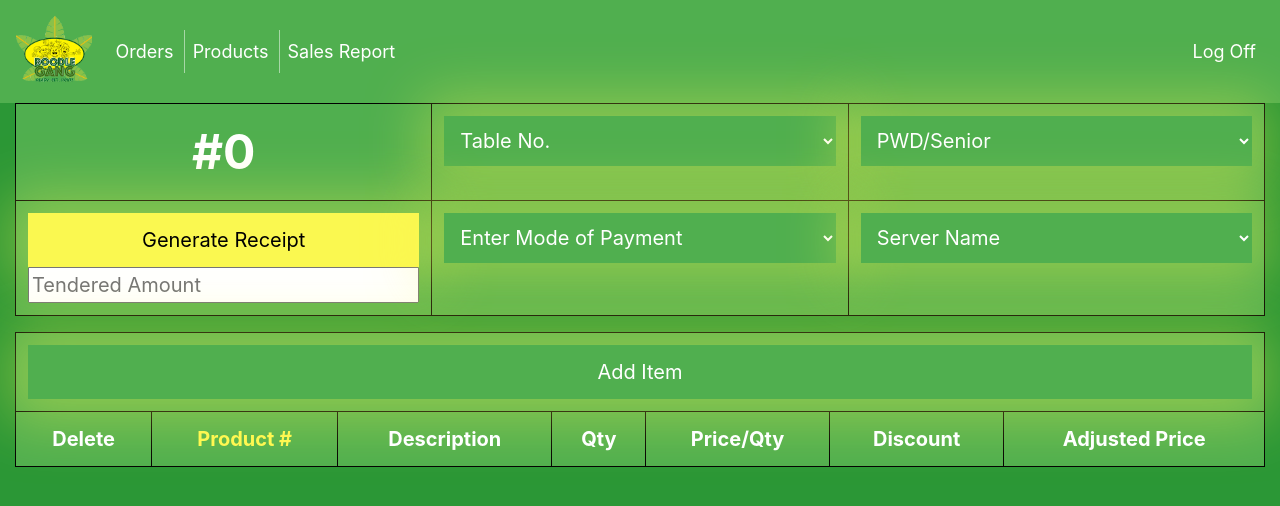
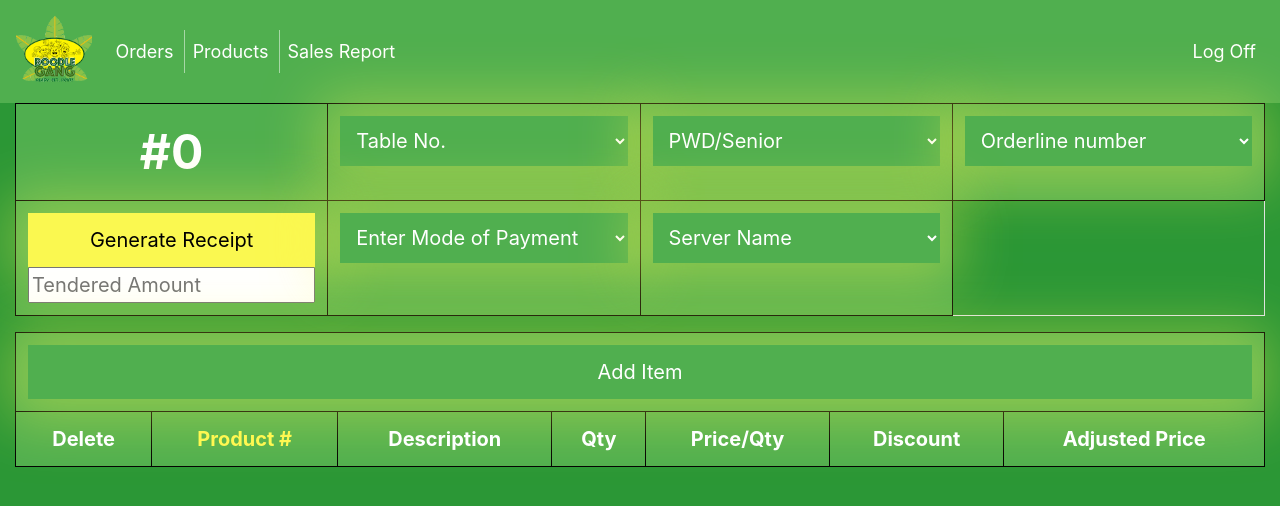
Before and after one commit to isaiahdylan-pascua/San-Isidore-Consulting, a Django app: page /products/Order in a window 1280 px wide. Shown: the top 506 px of the page. Run offline with Django 4.2, Linux system fonts and the light colour scheme; data comes from the database, SQL or seed files in the repository; data that the repository does not hold is empty; some libraries are stand-ins or nearby versions.

Commit message:
progress in exceptions inside order

```diff
--- a/SANISIDORE/products/templates/products/Order.html
+++ b/SANISIDORE/products/templates/products/Order.html
@@ -31,15 +31,20 @@
                     <option value="True">PWD</option>
                   </select>
                 </th>
+                <th>
+                  <select name="ol_no" id="ol_no">
+                    <option value="{{ol_no}}" disabled selected>Orderline number</option>
+                  </select>
+                </th>
             </tr>
             <tr>
               <th>
-                <button class="critical" type="submit" >Generate Receipt</button>
+                <button class="critical" type="submit" id="generatereceipt" disabled>Generate Receipt</button>
                 <br>
-                <input placeholder="Tendered Amount" type="number" name="tendered">
+                <input pattern="[0-9]+" placeholder="Tendered Amount" type="text" name="tendered" id="tendered">
               </th>
               <th>
-                <select name="PO" id="PO" class="form-select form-select-lg mb-3" aria-label=".form-select-lg example">
+                <select name="PO" id="PO">
                   <option value="" disabled selected>Enter Mode of Payment</option>
                   <option value="Cash">Cash</option>
                   <option value="GCASH">GCASH</option>
@@ -133,15 +138,36 @@
     </table>
   </form>
     </div>
+    <script>
+    const Table = document.getElementById("table");
+    const PO = document.getElementById("PO");
+    const PWDS = document.getElementById("pwds");
+    const Server = document.getElementById("server");
+    const Tendered = document.getElementById("tendered");
+    var Orderline = {{ ol_no }};
 
-    <script>
-    // function openForm() {
-    //   document.getElementById("AddItem").style.display = "block";
-    // }
+    console.log(Orderline>0)
 
-    // function closeForm() {
-    //   document.getElementById("AddItem").style.display = "none";
-    // }
+    function checkFormValidity() {
+      if (Table.value && PO.value && PWDS.value && Server.value && Tendered.value && Orderline>0==true)
+      // && Orderline>0==true)
+      // if (Orderline>0)
+      {
+        generatereceipt.disabled = false;
+      }
+      else
+      {
+        generatereceipt.disabled = true;
+      }
+
+    }
+    Table.addEventListener("change", checkFormValidity);
+    PO.addEventListener("change", checkFormValidity);
+    PWDS.addEventListener("change", checkFormValidity);
+    Server.addEventListener("change", checkFormValidity);
+    Tendered.addEventListener("change", checkFormValidity);
+    // Orderline.addEventListener("change", checkFormValidity);
+
 
     function toggle()
     {
@@ -157,4 +183,5 @@
     }
     }
     </script>
-      {% endblock %}
+
+  {% endblock %}
--- a/SANISIDORE/products/templates/products/Salesreport.html
+++ b/SANISIDORE/products/templates/products/Salesreport.html
@@ -49,9 +49,11 @@
             </thead>
           </table>
           <!-- Table for Date configuration -->
+          <h1>
           {% for m in messages %}
           {{m}}
           {% endfor %}
+        </h1>
           <!-- Table for Generated Orders -->
           <table class="table table-bordered">
             <thead>
--- a/SANISIDORE/products/templates/products/index.html
+++ b/SANISIDORE/products/templates/products/index.html
@@ -41,10 +41,10 @@ button {
 }
 h1{
   background-color: #F7C045;
-  color: white;
+  color: black;
   padding: 12px;
   height: 100%;
-  width: 100%;
+  /* width: 100%; */
   border: none;
   font-size: 20px;
   box-shadow: -1px 2px 57px 20px rgba(255,246,81,0.36);
--- a/SANISIDORE/products/views.py
+++ b/SANISIDORE/products/views.py
@@ -46,6 +46,7 @@ def displayProduct(request):
     return render(request, "products/test.html", {'products': products})
 
 def Order(request):
+
     #List of all products
     products = Product.objects.all()
 
@@ -61,6 +62,7 @@ def Order(request):
 
     #Orderline with the highest pk, otherwise known as current list of ordered products
     ol = Orderlines.objects.filter(OrderID=orderno)
+    ol_no = len(ol)
 
     if request.method == "POST":
         server = request.POST['server']
@@ -89,7 +91,8 @@ def Order(request):
     {'orderno': orderno,
     'current_order':current_order,
     'products': products,
-    'ol':ol
+    'ol':ol,
+    'ol_no':ol_no
     })
 
 def Orderline(request):
@@ -213,7 +216,9 @@ def Receipt(request):
     })
 
 def Salesreport(request):
-    O = Orders.objects.all()
+    O = Orders.objects.latest('OrderID')
+    O = Orders.objects.exclude(OrderID=O.OrderID)
+    # O = O[len(O)-1]
     if request.method == "POST":
         # Orders = Orders.objects.all()
         Day = request.POST['Daily']
```
